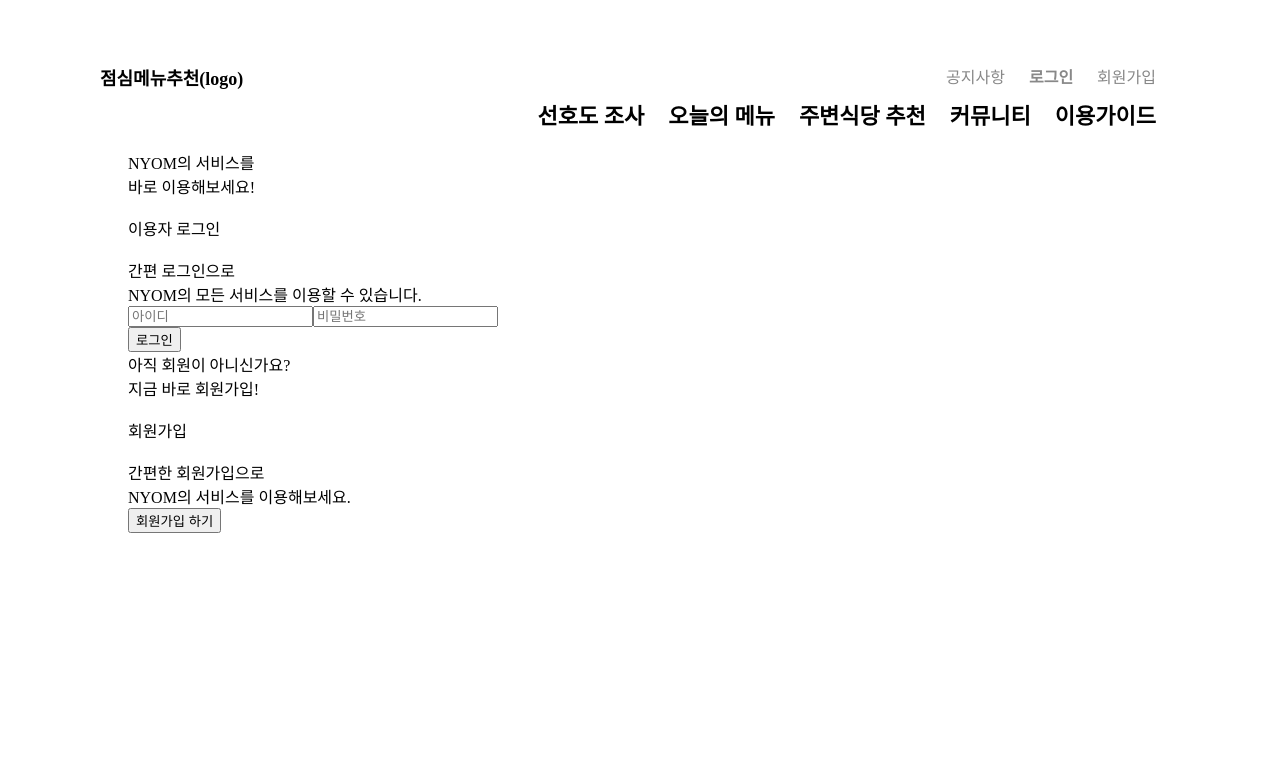
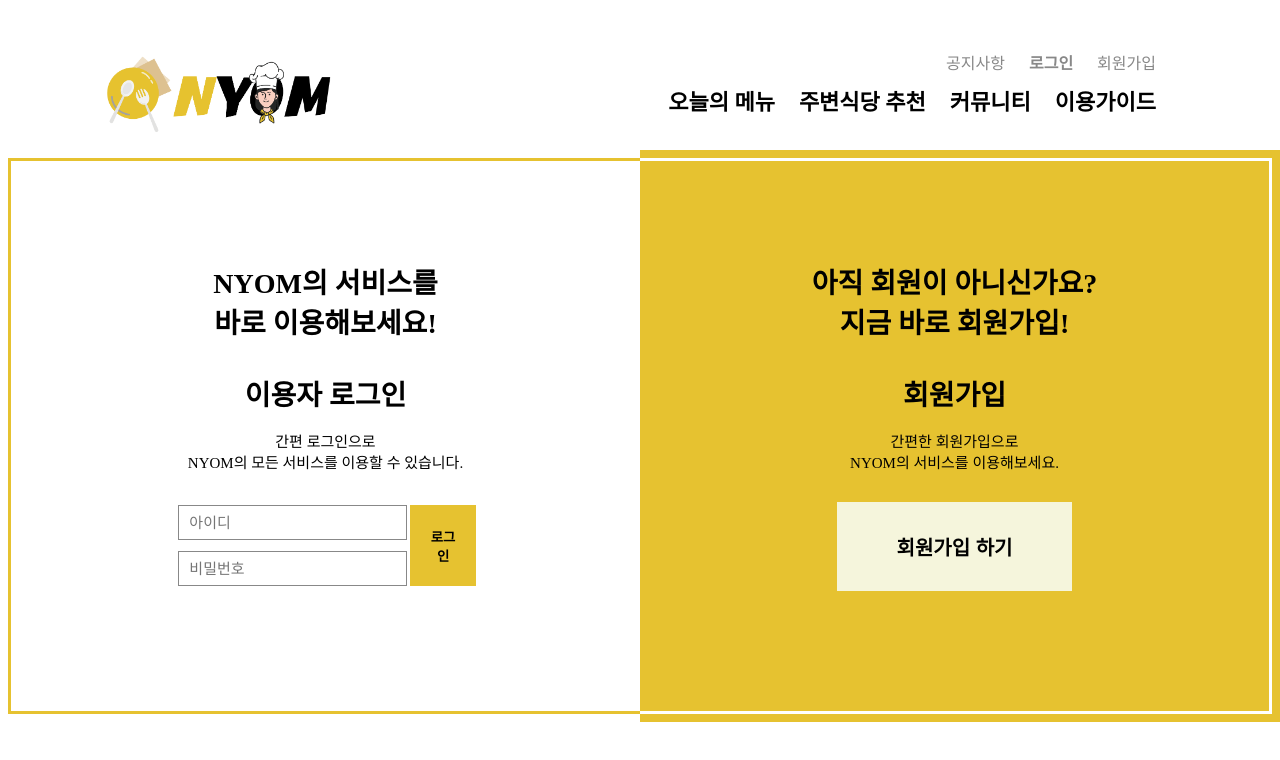
Before and after one commit to yegyeom/lunch-recommendation-client, a React (Create React App) app: page /login in a window 1280 px wide. Shown: the top 760 px of the page. Built offline with nearby package versions, Linux system fonts and the light colour scheme.

Commit message:
[feat] 구성 변경
- 로고 삽입
- 헤더 변경
- 메인 페이지 경로 변경

```diff
--- a/src/App.jsx
+++ b/src/App.jsx
@@ -16,7 +16,7 @@ function App() {
     <BrowserRouter>
       <DefaultLayout>
         <Routes>
-          <Route path="/" element={<MainPage />} exact />
+          <Route path="/" element={<MenuPage />} exact />
           <Route path="/notice" element={<NoticePage />} />
           <Route path="/login" element={<LoginPage />} />
           <Route path="/signup" element={<SignupPage />} />
--- a/src/layouts/DefaultLayout.jsx
+++ b/src/layouts/DefaultLayout.jsx
@@ -1,5 +1,6 @@
 import { NavLink } from "react-router-dom";
 import { useState } from "react";
+import header_logo from "../assets/logo_3.png";
 
 function DefaultLayout({ children }) {
   const [menu, setMenu] = useState(false);
@@ -9,8 +10,8 @@ function DefaultLayout({ children }) {
     { path: "/login", title: "로그인" },
     { path: "/signup", title: "회원가입" },
   ];
+
   const downNavItems = [
-    { path: "/preference", title: "선호도 조사" },
     { path: "/menu", title: "오늘의 메뉴" },
     { path: "/restaurant", title: "주변식당 추천" },
     { path: "/community", title: "커뮤니티" },
@@ -43,7 +44,7 @@ function DefaultLayout({ children }) {
     <div className="container">
       <header>
         <div className="header-menu">
-          <div id="logo">점심메뉴추천(logo)</div>
+          <img className="header-logo" alt="header_logo" src={header_logo} />
           <nav>
             <div id="top">{topNavList}</div>
             <div id="down">{downNavList}</div>
--- a/src/styles/main.css
+++ b/src/styles/main.css
@@ -1,9 +1,11 @@
-body {
-  margin: 0px;
+html body {
+  margin: 0;
+  height: 100%;
 }
 
 .container {
   width: 100%;
+  height: 100%;
 }
 
 .container > hr {
@@ -11,9 +13,7 @@ body {
 }
 
 .content-container {
-  margin: 0 auto;
-  width: 80%;
-  height: fit-content;
+  height: 100%;
 }
 
 header {
@@ -28,7 +28,7 @@ header {
   width: 100%;
   display: flex;
   justify-content: space-between;
-  padding: 0px 100px 20px 100px;
+  padding: 0px 100px 10px 100px;
   font-size: large;
   font-weight: bold;
 }
@@ -68,6 +68,10 @@ nav * {
   transition: color 0.3s;
 }
 
+.header-logo {
+  height: 90px;
+}
+
 .community {
   padding: 0px 80px;
 }
@@ -92,4 +96,95 @@ nav * {
   margin: 0px auto;
 }
 
+.login-container {
+  margin: 0 auto;
+  width: 100%;
+  height: 100%;
+  display: inline-flex;
+  text-align: center;
+}
+
+.left-outer {
+  width: 50%;
+  height: 100%;
+}
+
+.left-inner {
+  margin: 8px 0px 8px 8px;
+  padding: 100px;
+  height: 350px;
+  border: solid 3px #e6c230;
+  border-right: none;
+}
+
+.left-inner > div:first-child,
+.right-inner > div:first-child {
+  font-size: 28px;
+  font-weight: bold;
+}
+
+.left-inner > div:nth-child(2),
+.right-inner > div:nth-child(2) {
+  font-size: 15px;
+}
+
+.login-box {
+  display: inline-flex;
+  width: 70%;
+  margin-top: 30px;
+  text-align: center;
+}
+
+.login-box > div {
+  width: 80%;
+  text-align: left;
+}
+
+.login-box input {
+  width: 90%;
+  border: 1.5px solid #888888;
+  color: #888888;
+  margin: 3px;
+  padding: 8px 10px 8px 10px;
+  font-size: 15px;
+}
+
+.login-box input:first-child {
+  margin-bottom: 8px;
+}
+
+.login-box button {
+  background-color: #e6c230;
+  margin: 3px 0px;
+  padding: 0px 15px;
+  border: none;
+  margin-left: 5px;
+  font-weight: bold;
+  cursor: pointer;
+}
+
+.right-outer {
+  width: 50%;
+  height: 100%;
+  background-color: #e6c230;
+}
+
+.right-inner {
+  margin: 8px 8px 8px 0px;
+  padding: 100px;
+  height: 350px;
+  border: solid 3px white;
+  border-left: none;
+}
+
+.right-inner > button {
+  background-color: beige;
+  border: none;
+  margin-top: 30px;
+  font-size: 20px;
+  font-weight: bold;
+  padding: 30px 60px;
+  cursor: pointer;
+}
+
 /*# sourceMappingURL=main.css.map */
--- a/src/styles/scss/header.scss
+++ b/src/styles/scss/header.scss
@@ -10,7 +10,7 @@ header {
   width: 100%;
   display: flex;
   justify-content: space-between;
-  padding: 0px 100px 20px 100px;
+  padding: 0px 100px 10px 100px;
   font-size: large;
   font-weight: bold;
 }
@@ -49,3 +49,7 @@ nav * {
   color: #888888;
   transition: color 0.3s;
 }
+
+.header-logo {
+  height: 90px;
+}
--- a/src/styles/scss/layout.scss
+++ b/src/styles/scss/layout.scss
@@ -1,9 +1,11 @@
-body {
-  margin: 0px;
+html body {
+  margin: 0;
+  height: 100%;
 }
 
 .container {
   width: 100%;
+  height: 100%;
 }
 
 .container > hr {
@@ -11,7 +13,5 @@ body {
 }
 
 .content-container {
-  margin: 0 auto;
-  width: 80%;
-  height: fit-content;
+  height: 100%;
 }
```
Also changed, not shown: 1 other file (tests, documents, lock files or other folders).
